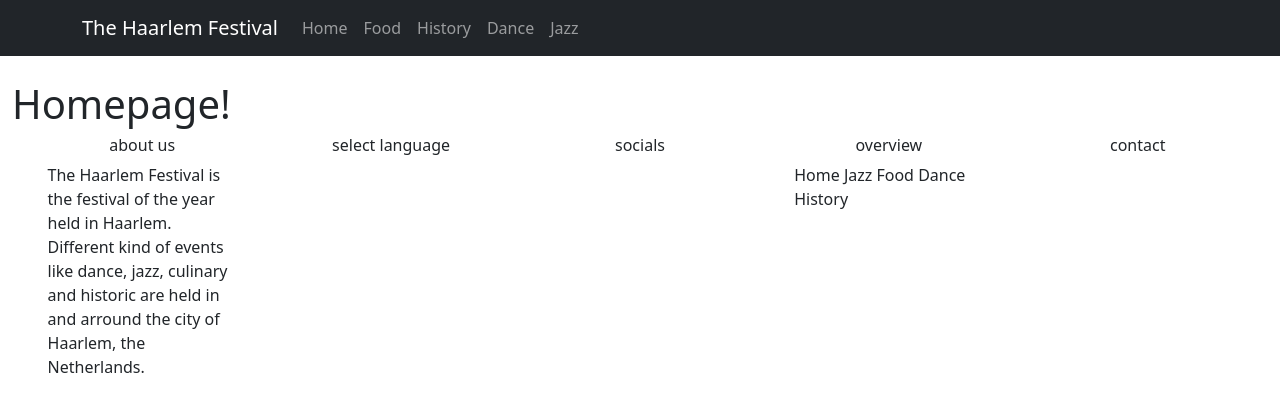
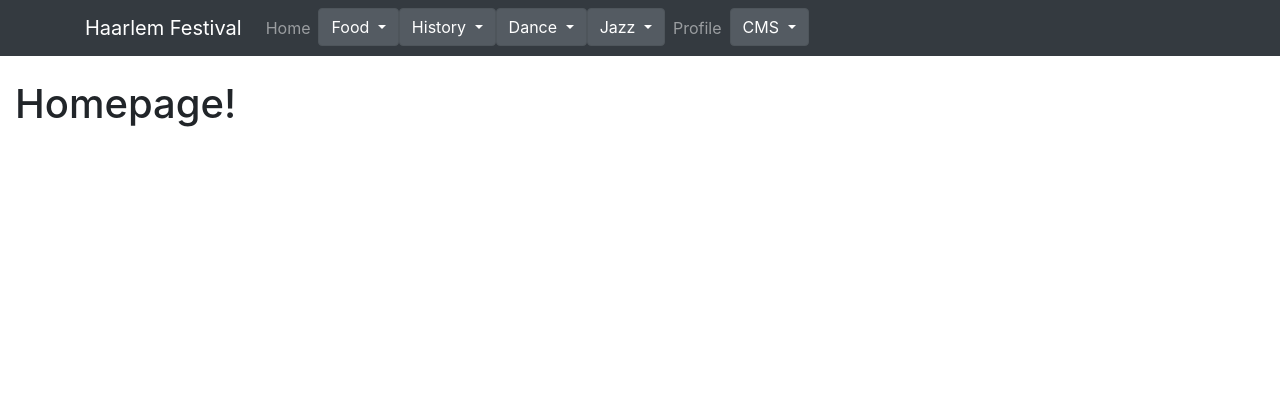
Before and after one commit to sasabeghiu/haarlem-festival, a PHP site: page / in a window 1280 px wide. Shown: the top 412 px of the page. Run offline with PHP 8.4, Linux system fonts and the light colour scheme; some libraries are stand-ins or nearby versions.

Commit message:
Sunday meeting
Some changes were made during a meeting with the team

```diff
--- a/app/models/restaurant.php
+++ b/app/models/restaurant.php
@@ -5,4 +5,5 @@ class Restaurant {
     public string $cuisine;
     public string $description;
     public string $location;
+    public int $stars;
 }
--- a/app/views/footer.php
+++ b/app/views/footer.php
@@ -1,38 +1,8 @@
 </div>
 <!-- JavaScript Bundle with Popper -->
-<script src="https://cdn.jsdelivr.net/npm/bootstrap@5.1.3/dist/js/bootstrap.bundle.min.js" integrity="sha384-ka7Sk0Gln4gmtz2MlQnikT1wXgYsOg+OMhuP+IlRH9sENBO0LRn5q+8nbTov4+1p" crossorigin="anonymous"></script>
-
-<div class="footer container-fluid ">
-    <div class="row justify-content-evenly">
-        <div class="col-md-2">
-            <h6 class="text-center">about us</h6>
-            <a>The Haarlem Festival is the festival of the year held in Haarlem. Different kind of events like dance, jazz,
-                culinary and historic are held in and arround the city of Haarlem, the Netherlands.</a>
-        </div>
-        <div class="col-md-2">
-            <h6 class="text-center">select language</h6>
-            <!-- Language select goes here -->
-        </div>
-        <div class="col-md-2">
-            <h6 class="text-center">socials</h6>
-            <!-- Socials go here -->
-        </div>
-        <div class="col-md-2">
-            <h6 class="text-center">overview</h6>
-            <a>Home</a>
-            <a>Jazz</a>
-            <a>Food</a>
-            <a>Dance</a>
-            <a>History</a>
-
-        </div>
-        <div class="col-md-2">
-            <h6 class="text-center">contact</h6>
-            <!-- contact goes here -->
-        </div>
-    </div>
-</div>
-
+<script src="https://code.jquery.com/jquery-3.2.1.slim.min.js" integrity="sha384-KJ3o2DKtIkvYIK3UENzmM7KCkRr/rE9/Qpg6aAZGJwFDMVNA/GpGFF93hXpG5KkN" crossorigin="anonymous"></script>
+<script src="https://cdn.jsdelivr.net/npm/popper.js@1.12.9/dist/umd/popper.min.js" integrity="sha384-ApNbgh9B+Y1QKtv3Rn7W3mgPxhU9K/ScQsAP7hUibX39j7fakFPskvXusvfa0b4Q" crossorigin="anonymous"></script>
+<script src="https://cdn.jsdelivr.net/npm/bootstrap@4.0.0/dist/js/bootstrap.min.js" integrity="sha384-JZR6Spejh4U02d8jOt6vLEHfe/JQGiRRSQQxSfFWpi1MquVdAyjUar5+76PVCmYl" crossorigin="anonymous"></script>
 </body>
 
 </html>
--- a/app/views/header.php
+++ b/app/views/header.php
@@ -1,17 +1,18 @@
 <!DOCTYPE html>
 <html lang="en">
+
 <head>
   <meta charset="UTF-8">
   <meta http-equiv="X-UA-Compatible" content="IE=edge">
   <meta name="viewport" content="width=device-width, initial-scale=1.0">
   <title>Haarlem Festival</title>
-    <link href="https://cdn.jsdelivr.net/npm/bootstrap@5.0.2/dist/css/bootstrap.min.css" rel="stylesheet" integrity="sha384-EVSTQN3/azprG1Anm3QDgpJLIm9Nao0Yz1ztcQTwFspd3yD65VohhpuuCOmLASjC" crossorigin="anonymous">
+  <link rel="stylesheet" href="https://cdn.jsdelivr.net/npm/bootstrap@4.0.0/dist/css/bootstrap.min.css" integrity="sha384-Gn5384xqQ1aoWXA+058RXPxPg6fy4IWvTNh0E263XmFcJlSAwiGgFAW/dAiS6JXm" crossorigin="anonymous">
 </head>
+
 <body>
-
   <nav class="navbar navbar-expand-md navbar-dark bg-dark mb-4">
     <div class="container">
-    <a class="navbar-brand" href="/">The Haarlem Festival</a>
+      <a class="navbar-brand" href="/">Haarlem Festival</a>
       <button class="navbar-toggler" type="button" data-bs-toggle="collapse" data-bs-target="#navbarCollapse" aria-controls="navbarCollapse" aria-expanded="false" aria-label="Toggle navigation">
         <span class="navbar-toggler-icon"></span>
       </button>
@@ -20,24 +21,55 @@
           <li class="nav-item">
             <a class="nav-link" href="/">Home</a>
           </li>
-        <!-- <li class="nav-item">
-          <a class="nav-link" href="/article">Articles</a>
+          <div class="dropdown show">
+            <a class="btn btn-secondary dropdown-toggle" href="#" role="button" id="dropdownMenuLink" data-toggle="dropdown" aria-haspopup="true" aria-expanded="false">
+              Food
+            </a>
+            <div class="dropdown-menu" aria-labelledby="dropdownMenuLink">
+              <a class="dropdown-item" href="">Restaurants</a>
+              <a class="dropdown-item" href="">Recipes</a>
+            </div>
+          </div>
+
+          <div class="dropdown show">
+            <a class="btn btn-secondary dropdown-toggle" href="#" role="button" id="dropdownMenuLink" data-toggle="dropdown" aria-haspopup="true" aria-expanded="false">
+              History
+            </a>
+            <div class="dropdown-menu" aria-labelledby="dropdownMenuLink">
+              <a class="dropdown-item" href="#">Events</a>
+            </div>
+          </div>
+          <div class="dropdown show">
+            <a class="btn btn-secondary dropdown-toggle" href="#" role="button" id="dropdownMenuLink" data-toggle="dropdown" aria-haspopup="true" aria-expanded="false">
+              Dance
+            </a>
+            <div class="dropdown-menu" aria-labelledby="dropdownMenuLink">
+              <a class="dropdown-item" href="#">Artists</a>
+              <a class="dropdown-item" href="/user/index">Venues</a>
+              <a class="dropdown-item" href="#">Events</a>
+            </div>
+          </div>
+          <div class="dropdown show">
+            <a class="btn btn-secondary dropdown-toggle" href="#" role="button" id="dropdownMenuLink" data-toggle="dropdown" aria-haspopup="true" aria-expanded="false">
+              Jazz
+            </a>
+            <div class="dropdown-menu" aria-labelledby="dropdownMenuLink">
+              <a class="dropdown-item" href="#">Artists</a>
+              <a class="dropdown-item" href="/user/index">Venues</a>
+              <a class="dropdown-item" href="#">Events</a>
+            </div>
+          </div>
+          <li class="nav-item">
+            <a class="nav-link" href="/">Profile</a>
           </li>
-        <li class="nav-item">
-          <a class="nav-link" href="/home/about">About</a>
-        </li> -->
-        <li class="nav-item">
-          <a class="nav-link" href="/food">Food</a>
-        </li>
-        <li class="nav-item">
-          <a class="nav-link" href="/home/about">History</a>
-        </li>
-        <li class="nav-item">
-          <a class="nav-link" href="/article">Dance</a>
-        </li>
-        <li class="nav-item">
-          <a class="nav-link" href="/home/about">Jazz</a>
-        </li>
+          <div class="dropdown show">
+            <a class="btn btn-secondary dropdown-toggle" href="#" role="button" id="dropdownMenuLink" data-toggle="dropdown" aria-haspopup="true" aria-expanded="false">
+              CMS
+            </a>
+            <div class="dropdown-menu" aria-labelledby="dropdownMenuLink">
+              <a class="dropdown-item" href="/user/index">Users</a>
+            </div>
+          </div>
         </ul>
       </div>
     </div>
```
Also changed, not shown: app/routers/switchrouter.php (deleted, +0 -35 lines), app/views/home/food.php (+9 -4 lines). Lines whose indentation alone changed are shown as unchanged.
